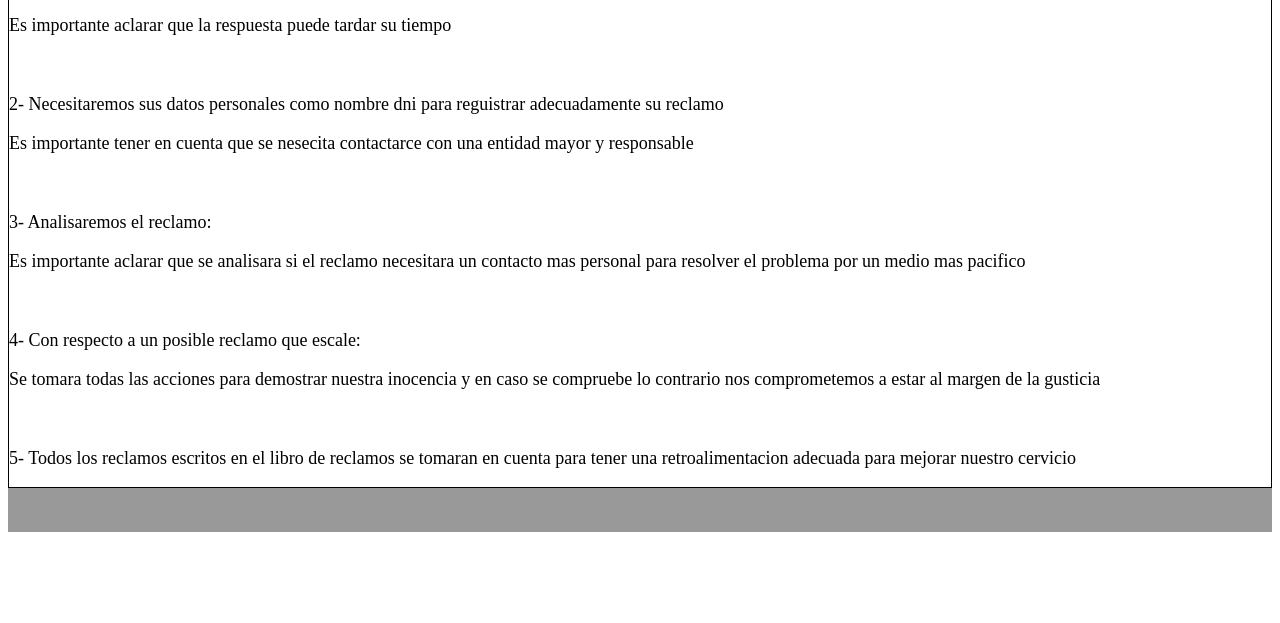
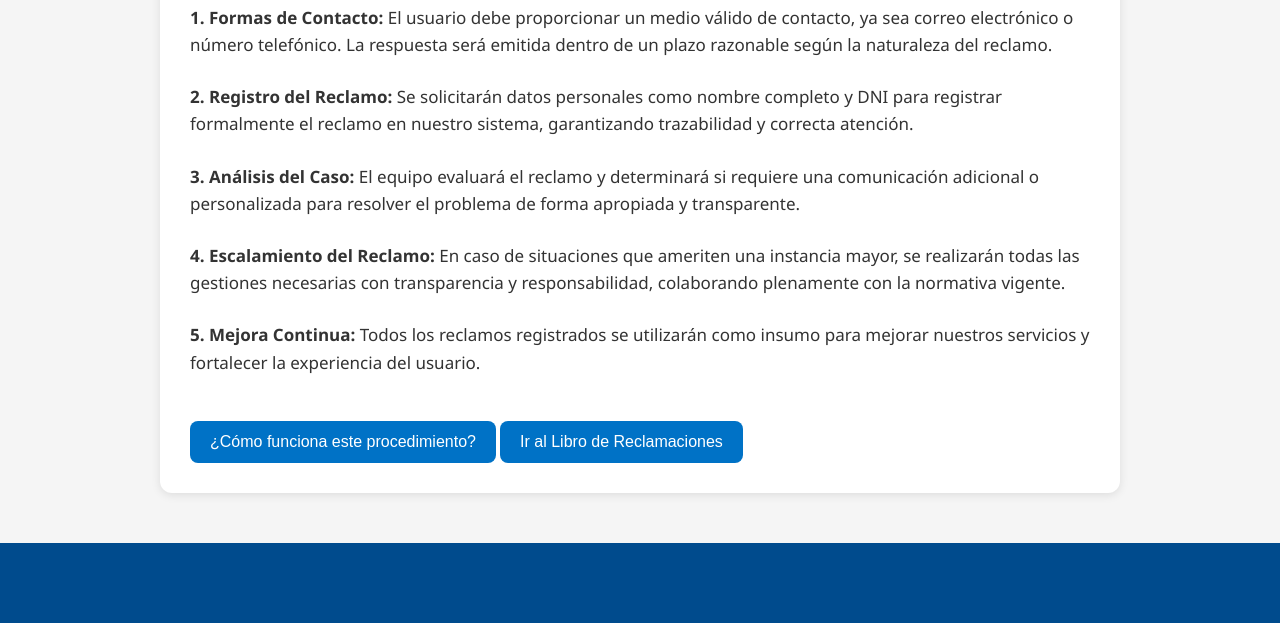
Before and after one commit to gabrielsh06/Programacion-web, a website: page public_html/procedimientos.html in a window 1280 px wide. Shown: the part 203-826 px from the top of the page. Before the commit the page ends 800 px from the top, so only its background shows below. Drawn offline with Linux system fonts and the light colour scheme; some packages are replaced by stand-ins of ours; a script that the page names is missing.

Commit message:
Mejorar la estructura y el estilo de la página de procedimientos, añadiendo un procedimiento detallado para la atención de reclamos y funcionalidad para botones informativos.

```diff
--- a/public_html/procedimientos.html
+++ b/public_html/procedimientos.html
@@ -1,121 +1,142 @@
-<html>
-
+<!DOCTYPE html>
+<html lang="es">
 <head>
-    <title>TODO supply a title</title>
     <meta charset="UTF-8">
     <meta name="viewport" content="width=device-width, initial-scale=1.0">
+    <title>Procedimiento de Atención de Reclamos</title>
     <link rel="shortcut icon" href="recursos/SanPablo.png" type="image/x-icon">
+    <script src="https://cdn.jsdelivr.net/npm/sweetalert2@11"></script>
     <style>
-        html {
-            background-color: #ffffff;
+        body {
+            margin: 0;
             font-family: 'Segoe UI', Tahoma, Geneva, Verdana, sans-serif;
+            background-color: #f5f5f5;
         }
 
         header {
-            background-color: #999999;
-
+            background-color: #004b8d;
+            padding: 20px;
+            color: white;
+            text-align: left;
         }
 
         header a {
+            color: white;
             text-decoration: none;
-            color: white;
-        }
-
-        .Animate1 {
-            color: #ffffff;
+            font-size: 18px;
+            font-weight: bold;
         }
 
         main {
-            background-color: #ffffff;
-            border: 1px solid #000000;
-
-            display: block;
-
-            align-content: center;
-            height: auto;
-            justify-content: center;
-            beging: 2 em px;
-
-            height: auto;
-            box-sizing: border-box;
+            max-width: 900px;
+            margin: 40px auto;
+            background: white;
+            padding: 30px;
+            border-radius: 12px;
+            box-shadow: 0px 2px 10px rgba(0, 0, 0, 0.1);
         }
 
-        * {
-            padding: 0;
-            marging: 0;
-
-        }
-
-        .Cuadro {
-            marging: 0 auto;
-            width: auto;
-            align-items: center;
-            top: 50%;
-            left: 50%;
-
-        }
-
-        h3 {
-            font: 20px arial sans-serif;
+        h2 {
+            text-align: center;
+            color: #004b8d;
+            margin-bottom: 20px;
         }
 
         p {
-            font: 18px arial sans-serif;
+            font-size: 17px;
+            line-height: 1.6;
+            color: #333;
+        }
+
+        .paso {
+            margin-bottom: 25px;
         }
 
         footer {
-            background-color: #999999;
-            margin: auto;
-            display: block;
+            background-color: #004b8d;
+            height: 80px;
+            margin-top: 50px;
+        }
 
-            align-content: center;
-            height: auto;
-            justify-content: center;
-            beging: 2 em px;
+        .btn {
+            margin-top: 20px;
+            padding: 12px 20px;
+            background-color: #0072c6;
+            color: white;
+            border: none;
+            border-radius: 8px;
+            cursor: pointer;
+            font-size: 16px;
+        }
 
-            height: auto;
-            box-sizing: border-box;
+        .btn:hover {
+            background-color: #005999;
+        }
+
+        footer {
+            background-color: #004b8d;
+            height: 80px;
+            margin-top: 50px;
+        }
+
+        .btn-alerta {
+            margin-top: 25px;
+            padding: 12px 20px;
+            background-color: #0072c6;
+            color: white;
+            border: none;
+            border-radius: 8px;
+            cursor: pointer;
+            font-size: 16px;
+        }
+
+        .btn-alerta:hover {
+            background-color: #005999;
         }
     </style>
 </head>
 
 <body>
+
     <header>
-        <br>
-        <br>
-        <div>
-            <h3 class="Animate1"><a href="inicio.html"><-- Paguina anterior</a></h3>
-        </div>
+        <a href="inicio.html">← Regresar al inicio</a>
     </header>
+
     <main>
-        <div>
-            <article class="Cuadro">
-                <h3>Pobrecidimiento de atencion de reclamo</h3>
-                <p>1- Necesitaremos una forma de contactarse puede ser atrabes de un telefono o email:</p>
-                <p>Es importante aclarar que la respuesta puede tardar su tiempo </p>
-                <br><!-- Especificacion de pasos -->
-                <p>2- Necesitaremos sus datos personales como nombre dni para reguistrar adecuadamente su reclamo</p>
-                <p>Es importante tener en cuenta que se nesecita contactarce con una entidad mayor y responsable</p>
-                <br>
-                <p>3- Analisaremos el reclamo:</p>
-                <p>Es importante aclarar que se analisara si el reclamo necesitara un contacto mas
-                    personal para resolver el problema por un medio mas pacifico</p>
-                <br>
-                <p>4- Con respecto a un posible reclamo que escale:</p>
-                <p>Se tomara todas las acciones para demostrar nuestra inocencia y en caso se compruebe lo
-                    contrario nos comprometemos a estar al margen de la gusticia</p>
-                <br>
-                <p>5- Todos los reclamos escritos en el libro de reclamos se tomaran
-                    en cuenta para tener una retroalimentacion adecuada para mejorar nuestro cervicio</p>
-                <p></p>
-            </article>
+        <h2>Procedimiento de Atención de Reclamos</h2>
+
+        <div class="paso">
+            <p><strong>1. Formas de Contacto:</strong> El usuario debe proporcionar un medio válido de contacto, ya sea
+                correo electrónico o número telefónico. La respuesta será emitida dentro de un plazo razonable según la
+                naturaleza del reclamo.</p>
         </div>
 
-    </main><!-- Estructura -->
-    <footer>
-        <br>
-        <br>
-    </footer>
+        <div class="paso">
+            <p><strong>2. Registro del Reclamo:</strong> Se solicitarán datos personales como nombre completo y DNI para
+                registrar formalmente el reclamo en nuestro sistema, garantizando trazabilidad y correcta atención.</p>
+        </div>
+
+        <div class="paso">
+            <p><strong>3. Análisis del Caso:</strong> El equipo evaluará el reclamo y determinará si requiere una
+                comunicación adicional o personalizada para resolver el problema de forma apropiada y transparente.</p>
+        </div>
+
+        <div class="paso">
+            <p><strong>4. Escalamiento del Reclamo:</strong> En caso de situaciones que ameriten una instancia mayor, se
+                realizarán todas las gestiones necesarias con transparencia y responsabilidad, colaborando plenamente
+                con la normativa vigente.</p>
+        </div>
+
+        <div class="paso">
+            <p><strong>5. Mejora Continua:</strong> Todos los reclamos registrados se utilizarán como insumo para
+                mejorar nuestros servicios y fortalecer la experiencia del usuario.</p>
+        </div>
+
+        <button class="btn" id="btn-info">¿Cómo funciona este procedimiento?</button>
+        <button class="btn" id="btn-ir-reclamos">Ir al Libro de Reclamaciones</button>
+    </main>
+    <footer></footer>
+    <script src="scripts.js" defer></script>
 </body>
 
 </html>
--- a/public_html/scripts.js
+++ b/public_html/scripts.js
@@ -148,4 +148,31 @@ document.addEventListener("DOMContentLoaded", () => { // Asegura que el DOM est
             });
         });
     });
+
+
+    const btnInfo = document.getElementById("btn-info");
+    btnInfo.addEventListener("click", () => {
+        Swal.fire({
+            icon: "info",
+            title: "InformaciÃ³n del Proceso",
+            text: "AquÃ­ podrÃ¡s conocer cÃ³mo se atienden, analizan y responden los reclamos.",
+            confirmButtonText: "Entendido"
+        });
+    });
+
+    const btnReclamos = document.getElementById("btn-ir-reclamos");
+    btnReclamos.addEventListener("click", () => {
+        Swal.fire({
+            icon: "question",
+            title: "Â¿Deseas ir al Libro de Reclamaciones?",
+            showCancelButton: true,
+            confirmButtonText: "SÃ­, ir ahora",
+            cancelButtonText: "Cancelar"
+        }).then((result) => {
+            if(result.isConfirmed) {
+                window.location.href = "reclamaciones.html";
+            }
+        });
+    });
+
 });
```
